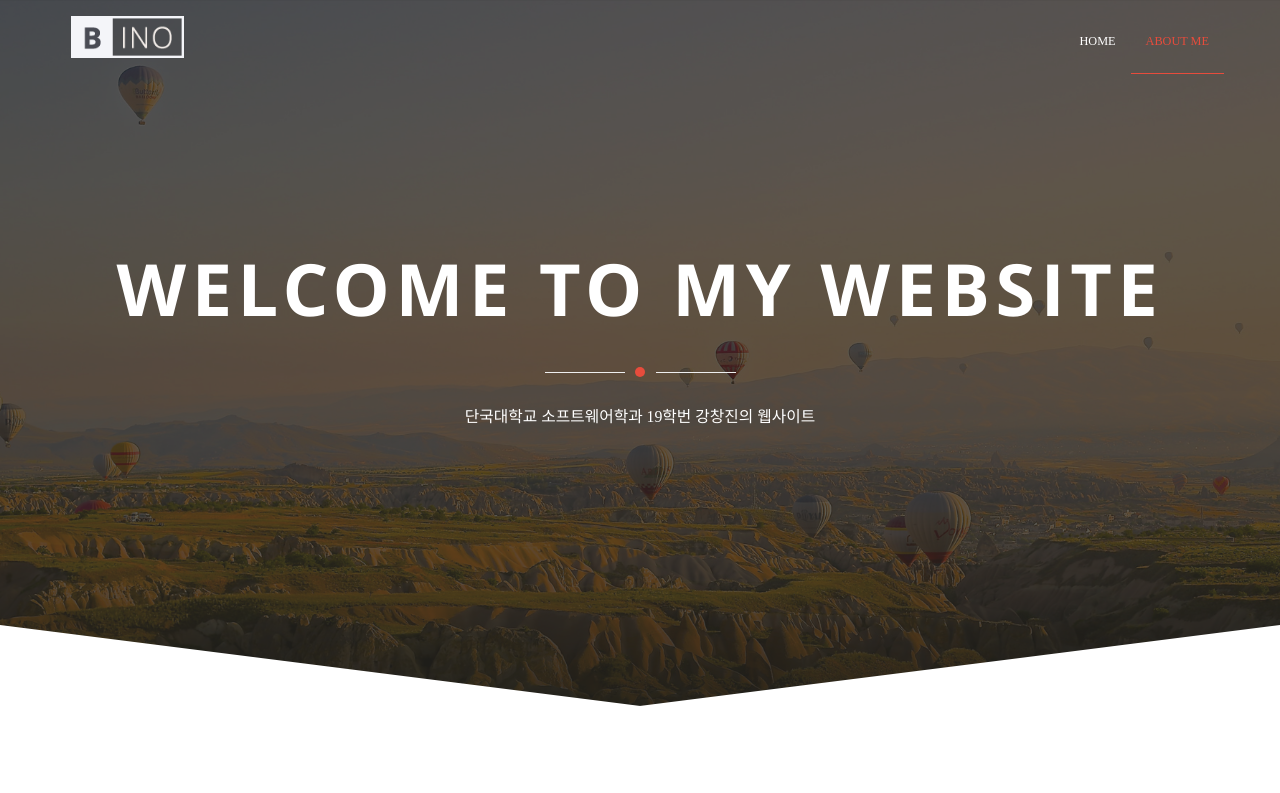
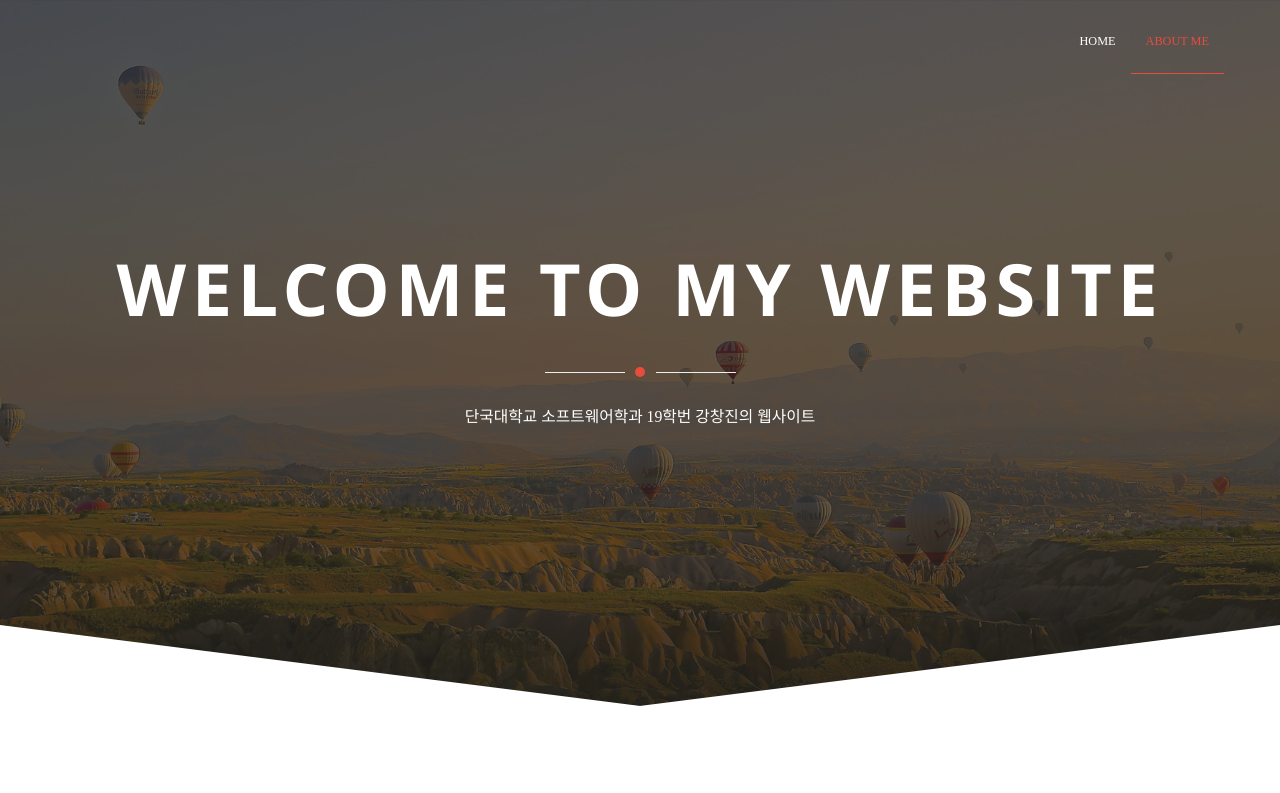
Before and after one commit to KangCJ44/KangCJ44.github.io, a plain HTML site: page index.html in a window 1280 px wide. Shown: the top 793 px of the page. Drawn offline with Linux system fonts and the light colour scheme.

Commit message:
Update index.html

```diff
--- a/index.html
+++ b/index.html
@@ -54,9 +54,6 @@
                                                 <span class="icon-bar"></span>
                                                 <span class="icon-bar"></span>
                                             </button>
-                                            <a class="navbar-brand" href="#home">
-                                                <img src="assets/images/logo.png"/>
-                                            </a>
                                         </div>
 
                                         <!-- Collect the nav links, forms, and other content for toggling -->
```
